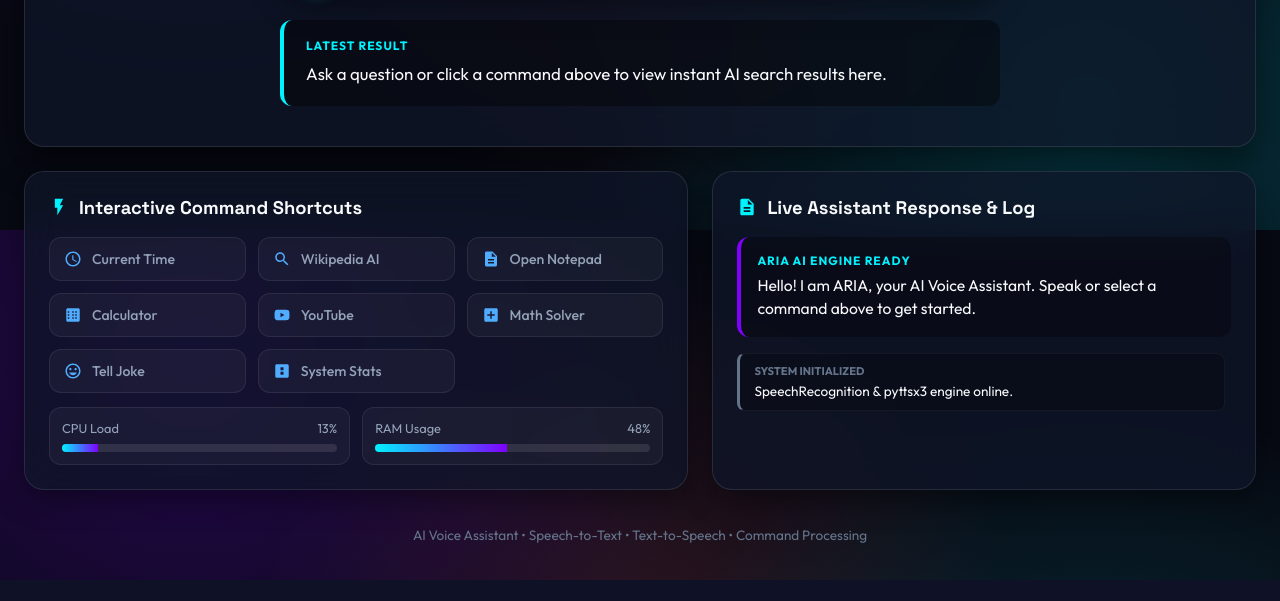
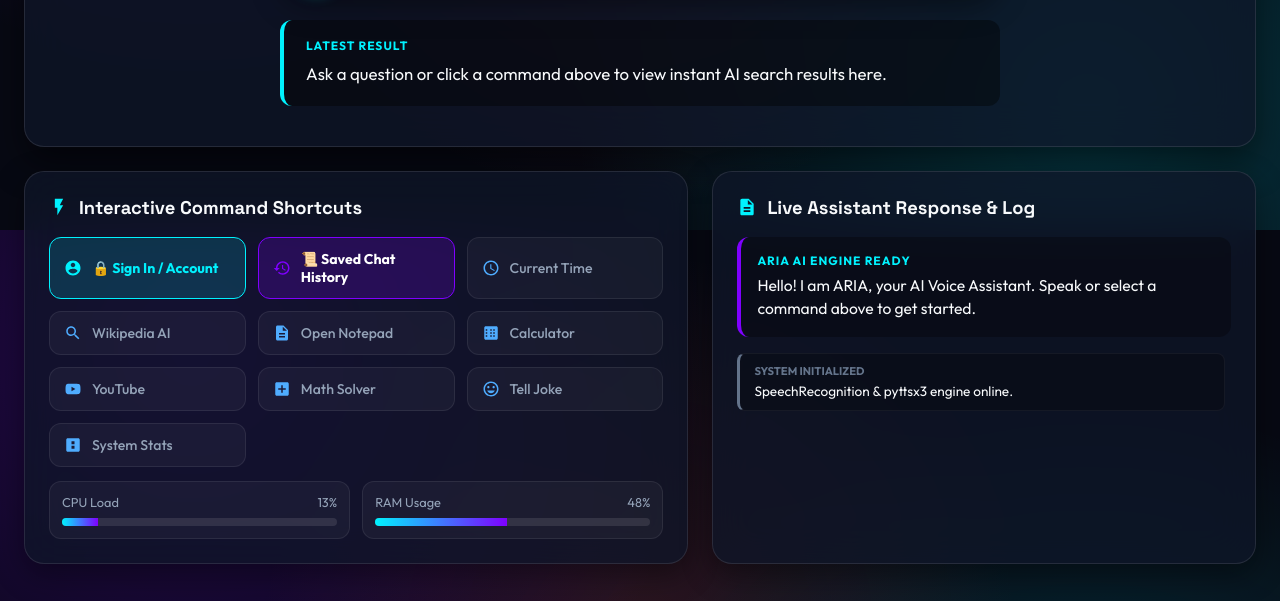
Before and after one commit to Vignesh170000/majorproject_vignesh, a Flask app: page / in a window 1280 px wide. Shown: the part 570-1171 px from the top of the page. Before the commit the page ends 1150 px from the top, so only its background shows below. Run offline with Flask 3, Linux system fonts and the light colour scheme; data that the repository does not hold is empty.

Commit message:
Add Cache-Control headers, prominent Sign In and Chat History shortcut buttons in UI

```diff
--- a/static/js/app.js
+++ b/static/js/app.js
@@ -841,6 +841,22 @@ document.addEventListener('DOMContentLoaded', () => {
         });
     }
 
+    const chipBtnAuth = document.getElementById('chip-btn-auth');
+    const chipBtnHistory = document.getElementById('chip-btn-history');
+
+    if (chipBtnAuth) {
+        chipBtnAuth.addEventListener('click', () => {
+            if (authModal) authModal.style.display = 'flex';
+        });
+    }
+
+    if (chipBtnHistory) {
+        chipBtnHistory.addEventListener('click', () => {
+            renderHistoryList();
+            if (historyDrawer) historyDrawer.style.display = 'flex';
+        });
+    }
+
     if (btnAuthClose) btnAuthClose.addEventListener('click', () => { authModal.style.display = 'none'; });
 
     if (btnLoginGithub) {
--- a/templates/index.html
+++ b/templates/index.html
@@ -5,6 +5,9 @@
     <meta name="viewport" content="width=device-width, initial-scale=1.0">
     <title>ARIA - AI Voice Assistant Control Center</title>
     <meta name="description" content="AI-Based Voice Assistant featuring real-time speech recognition, natural language processing, audio synthesis, and automated action execution.">
+    <meta http-equiv="Cache-Control" content="no-cache, no-store, must-revalidate">
+    <meta http-equiv="Pragma" content="no-cache">
+    <meta http-equiv="Expires" content="0">
     <!-- Google Fonts -->
     <link rel="preconnect" href="https://fonts.googleapis.com">
     <link rel="preconnect" href="https://fonts.gstatic.com" crossorigin>
@@ -646,6 +649,14 @@
                     Interactive Command Shortcuts
                 </h2>
                 <div class="chips-wrapper">
+                    <button class="chip-btn" id="chip-btn-auth" style="background: rgba(0, 242, 254, 0.15); border-color: var(--accent-cyan); color: var(--accent-cyan); font-weight: 700;">
+                        <svg viewBox="0 0 24 24" style="fill:var(--accent-cyan);"><path d="M12 2C6.48 2 2 6.48 2 12s4.48 10 10 10 10-4.48 10-10S17.52 2 12 2zm0 3c1.66 0 3 1.34 3 3s-1.34 3-3 3-3-1.34-3-3 1.34-3 3-3zm0 14.2c-2.5 0-4.71-1.28-6-3.22.03-1.99 4-3.08 6-3.08 1.99 0 5.97 1.09 6 3.08-1.29 1.94-3.5 3.22-6 3.22z"/></svg>
+                        🔒 Sign In / Account
+                    </button>
+                    <button class="chip-btn" id="chip-btn-history" style="background: rgba(127, 0, 255, 0.2); border-color: var(--accent-purple); color: #fff; font-weight: 700;">
+                        <svg viewBox="0 0 24 24" style="fill:var(--accent-purple);"><path d="M13 3c-4.97 0-9 4.03-9 9H1l3.89 3.89.07.14L9 12H6c0-3.87 3.13-7 7-7s7 3.13 7 7-3.13 7-7 7c-1.93 0-3.68-.79-4.94-2.06l-1.42 1.42C8.27 19.99 10.51 21 13 21c4.97 0 9-4.03 9-9s-4.03-9-9-9zm-1 5v5l4.28 2.54.72-1.21-3.5-2.08V8H12z"/></svg>
+                        📜 Saved Chat History
+                    </button>
                     <button class="chip-btn" data-cmd="What is the current time?">
                         <svg viewBox="0 0 24 24"><path d="M11.99 2C6.47 2 2 6.48 2 12s4.47 10 9.99 10C17.52 22 22 17.52 22 12S17.52 2 11.99 2zM12 20c-4.42 0-8-3.58-8-8s3.58-8 8-8 8 3.58 8 8-3.58 8-8 8zm.5-13H11v6l5.25 3.15.75-1.23-4.5-2.67z"/></svg>
                         Current Time
```
Also changed, not shown: index.html (+12 -1 lines).
